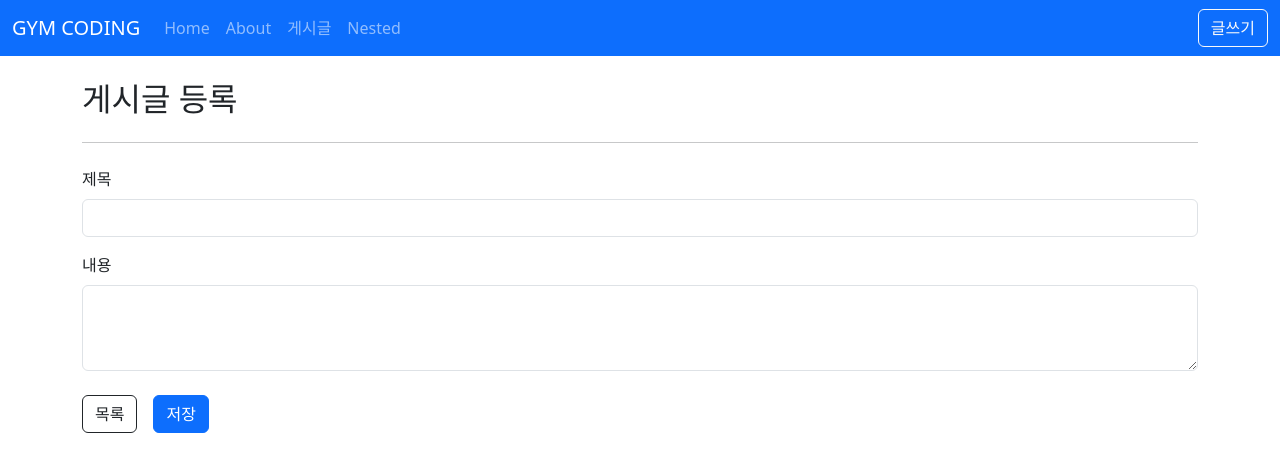
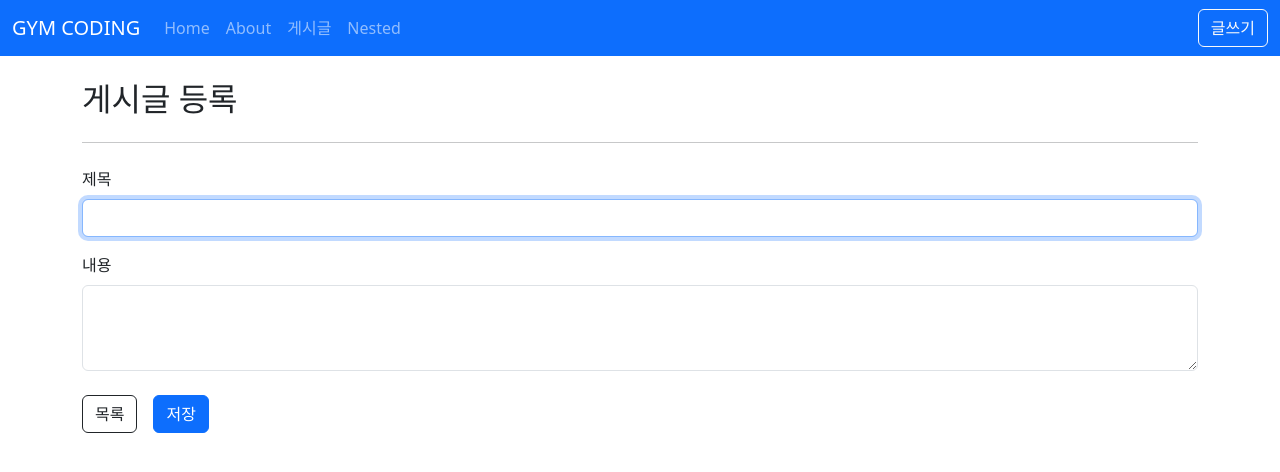
Before and after one commit to JungHoiMin/inflearn, a Vue app in the folder Vue3 완벽 마스터_기초부터 실전까지(실전편)/vue3-posts/: page /posts/create in a window 1280 px wide. Shown: the top 472 px of the page. Built offline with nearby package versions, Linux system fonts and the light colour scheme.

Commit message:
Section 6 재사용성 - 커스텀 디렉티브 등록

```diff
--- a/Vue3 완벽 마스터_기초부터 실전까지(실전편)/vue3-posts/src/components/posts/PostForm.vue
+++ b/Vue3 완벽 마스터_기초부터 실전까지(실전편)/vue3-posts/src/components/posts/PostForm.vue
@@ -11,6 +11,8 @@
     <div class="mb-3">
       <label for="title" class="form-label">제목</label>
       <input
+        v-focus
+        v-color="'blue'"
         :value="title"
         @input="$emit('update:title', $event.target.value)"
         type="text"
--- /dev/null
+++ b/Vue3 완벽 마스터_기초부터 실전까지(실전편)/vue3-posts/src/directives/color.js
@@ -0,0 +1,3 @@
+export const color = (el, binding) => {
+  el.style.color = binding.value;
+};
--- /dev/null
+++ b/Vue3 완벽 마스터_기초부터 실전까지(실전편)/vue3-posts/src/directives/focus.js
@@ -0,0 +1,5 @@
+export default {
+  mounted: el => {
+    el.focus();
+  },
+};
--- a/Vue3 완벽 마스터_기초부터 실전까지(실전편)/vue3-posts/src/main.js
+++ b/Vue3 완벽 마스터_기초부터 실전까지(실전편)/vue3-posts/src/main.js
@@ -6,9 +6,11 @@
 import App from './App.vue';
 import globalComponents from '@/plugins/global-components';
 import 'bootstrap/dist/js/bootstrap.js';
+import globalDirectives from '@/plugins/global-directives.js'
 
 const app = createApp(App);
 app.use(globalComponents);
+app.use(globalDirectives);
 app.use(router);
 app.mount('#app');
 
--- /dev/null
+++ b/Vue3 완벽 마스터_기초부터 실전까지(실전편)/vue3-posts/src/plugins/global-directives.js
@@ -0,0 +1,9 @@
+import focus from '@/directives/focus.js';
+import { color } from '@/directives/color.js';
+
+export default {
+  install(app) {
+    app.directive('focus', focus);
+    app.directive('color', color);
+  },
+};
--- a/Vue3 완벽 마스터_기초부터 실전까지(실전편)/vue3-posts/src/views/posts/PostCreateView.vue
+++ b/Vue3 완벽 마스터_기초부터 실전까지(실전편)/vue3-posts/src/views/posts/PostCreateView.vue
@@ -19,13 +19,15 @@
   }
 };
 const goListPage = () => router.push({ name: 'PostList' });
+const visibleForm = ref(true);
 </script>
 
 <template>
   <div>
-    <h2>게시글 등록</h2>
+    <h2 @click="visibleForm = !visibleForm">게시글 등록</h2>
     <hr class="my-4" />
     <PostForm
+      v-if="visibleForm"
       v-model:title="form.title"
       v-model:content="form.content"
       @submit.prevent="save"
```
